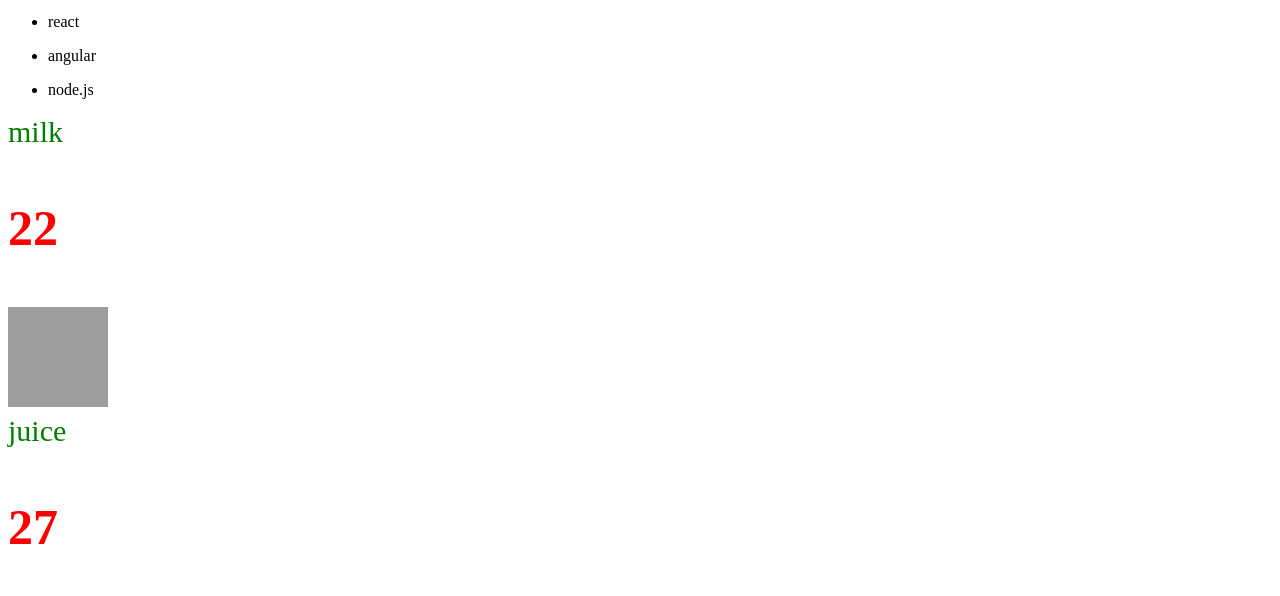
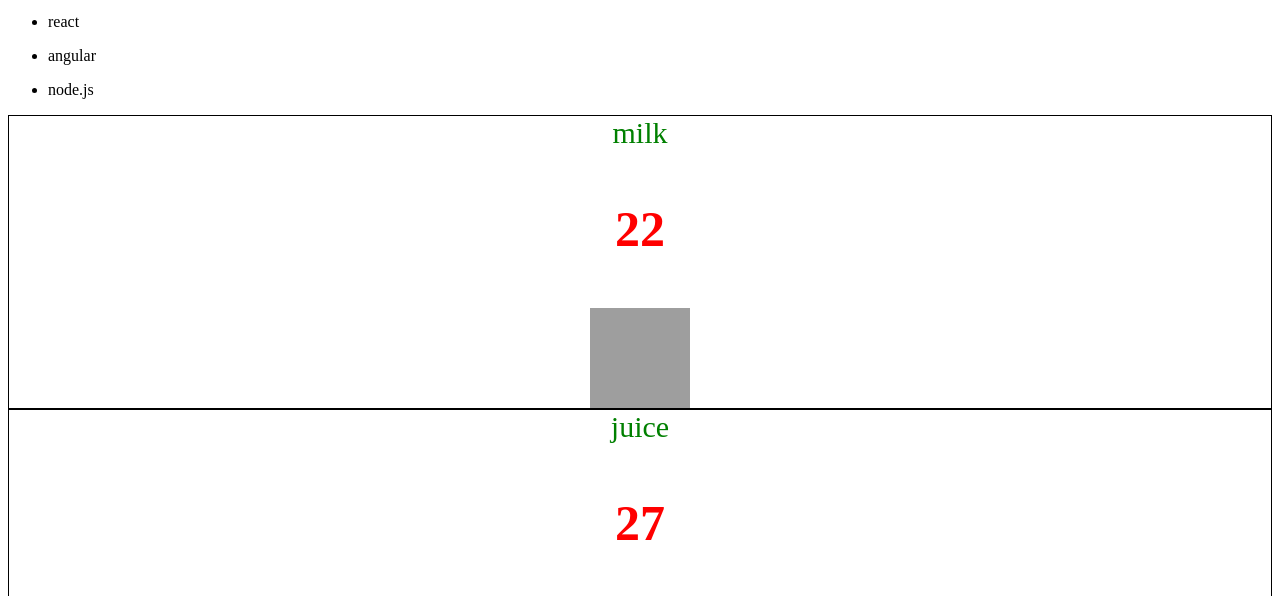
Before and after one commit to Myk1985/main.js, a plain HTML site: page index.html in a window 1280 px wide. Shown: the part 2884-3480 px from the top of the page. Drawn offline with Linux system fonts and the light colour scheme; grey boxes are pictures that could not be loaded.

Commit message:
commit again

```diff
--- a/index.html
+++ b/index.html
@@ -16,6 +16,12 @@
        .productcard{
            color: green;
            font-size: 30px;
+           border: black solid 1px;
+           display: flex;
+            flex-direction: column;
+            align-items: center;
+           justify-content: center;
+
        }
 
     </style>
--- a/main.js
+++ b/main.js
@@ -143,15 +143,24 @@ for (const product of products) {
 // - користувачів які старші за 30 років
 
 let users = [
-   {name: 'vasya', age: 31, status: false},
+     {name: 'vasya', age: 31, status: false},
      {name: 'petya', age: 30, status: true},
      {name: 'kolya', age: 29, status: true},
      {name: 'olya', age: 28, status: false},
      {name: 'max', age: 30, status: true},
      {name: 'anya', age: 31, status: false},
      {name: 'oleg', age: 28, status: false},
-    {name: 'andrey', age: 29, status: true},
+     {name: 'andrey', age: 29, status: true},
      {name: 'masha', age: 30, status: true},
      {name: 'olya', age: 31, status: false},
      {name: 'max', age: 31, status: true}
  ];
+
+
+for (const user of users) {
+    if (user.age>30  );
+    console.log(user);
+
+
+
+}
```
